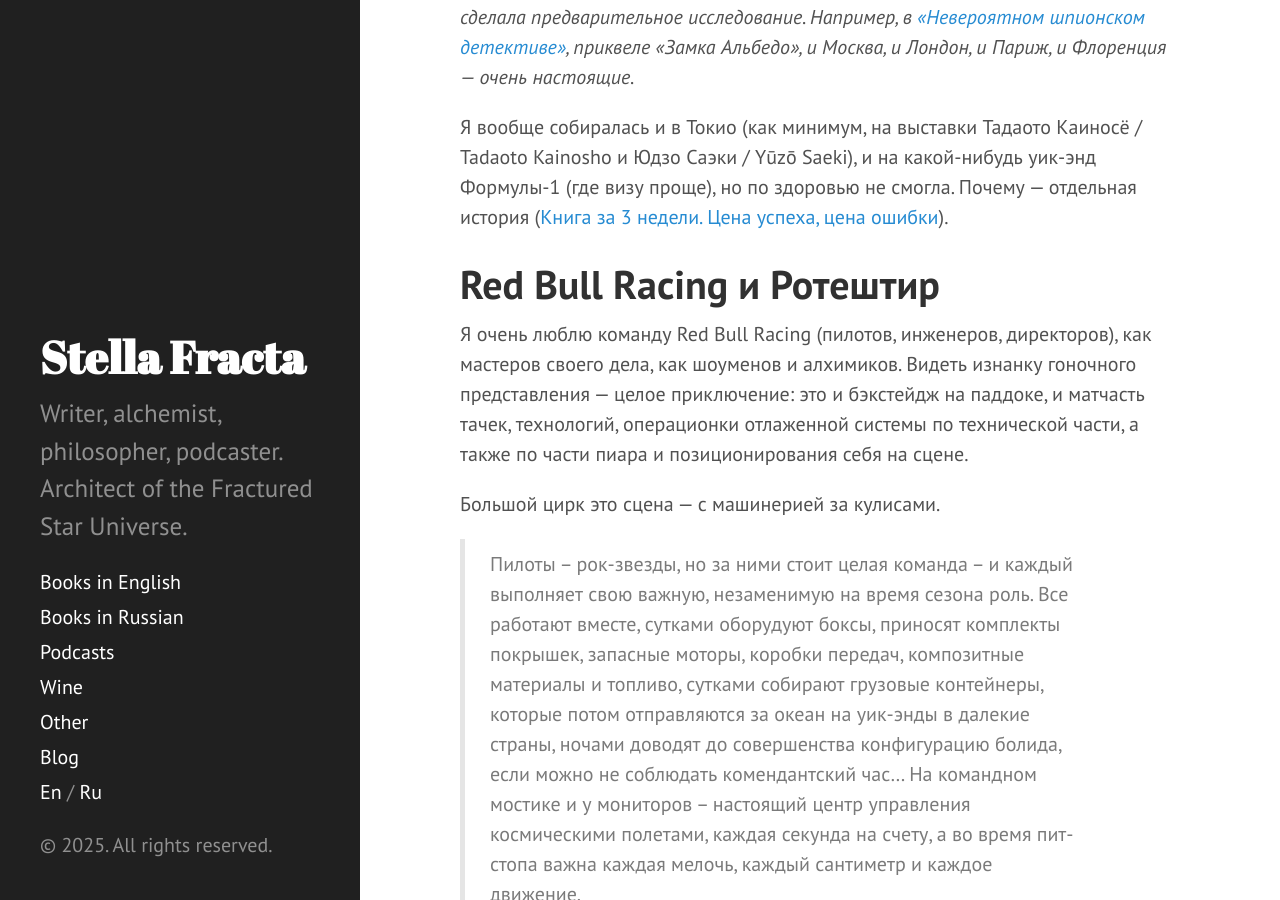
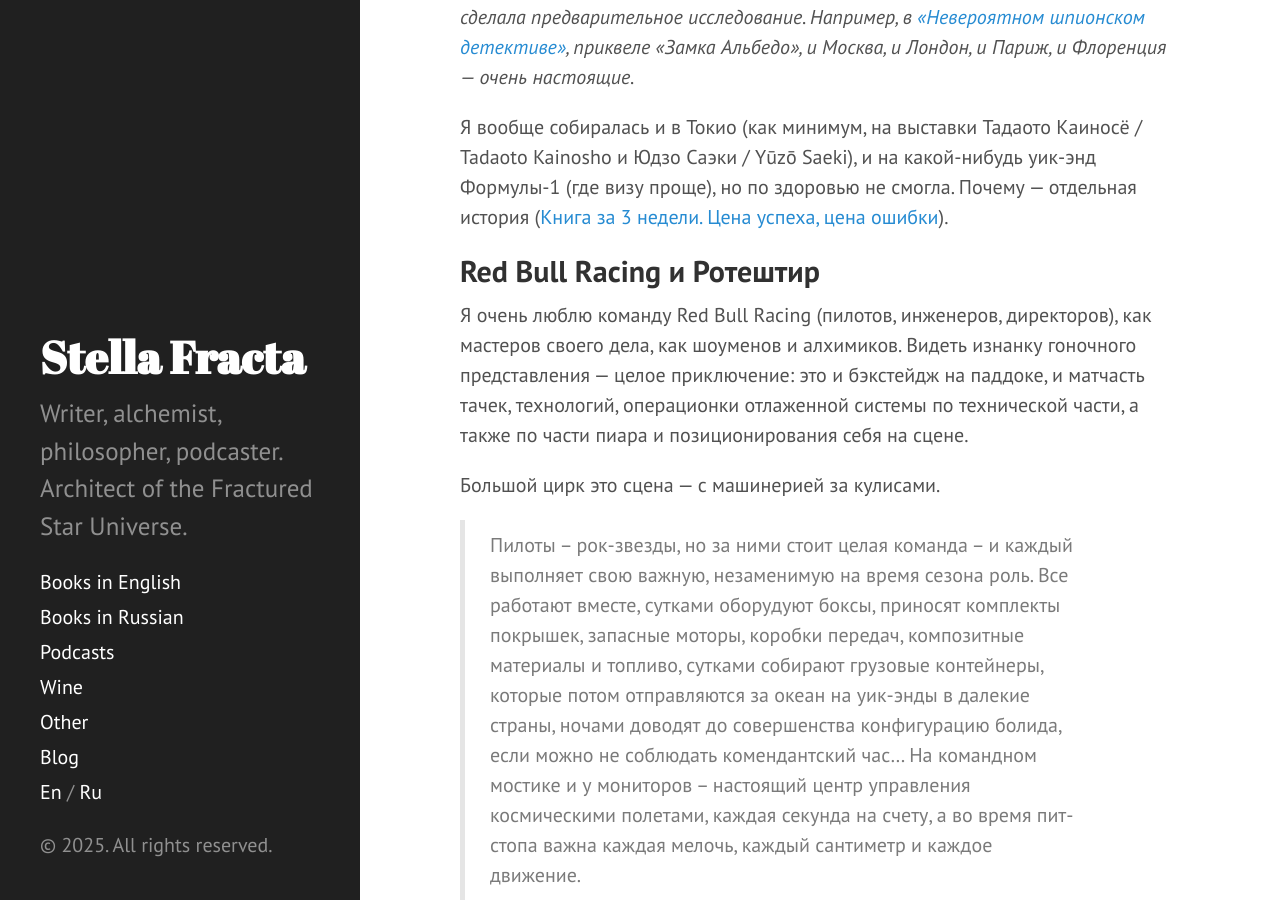
Before and after one commit to remiel-undead/stellafracta.com, a Jekyll site: the page built from _posts/2023-08-01-red-bull-racing.md, in a window 1280 px wide and 900 px high, scrolled down 1364 px. Built offline with Jekyll 4.4.1, drawn with Linux system fonts in a browser that asks for light colours.

Commit message:
Fix headings

```diff
--- a/_posts/2023-08-01-red-bull-racing.md
+++ b/_posts/2023-08-01-red-bull-racing.md
@@ -27,7 +27,7 @@
 
 Я вообще собиралась и в Токио (как минимум, на выставки Тадаото Каиносё / Tadaoto Kainosho и Юдзо Саэки / Yūzō Saeki), и на какой-нибудь уик-энд Формулы-1 (где визу проще), но по здоровью не смогла. Почему — отдельная история ([Книга за 3 недели. Цена успеха, цена ошибки](https://dzen.ru/a/ZGyaEKPfhBmArwrI)).
 
-# Red Bull Racing и Ротештир
+## Red Bull Racing и Ротештир
 
 Я очень люблю команду Red Bull Racing (пилотов, инженеров, директоров), как мастеров своего дела, как шоуменов и алхимиков. Видеть изнанку гоночного представления — целое приключение: это и бэкстейдж на паддоке, и матчасть тачек, технологий, операционки отлаженной системы по технической части, а также по части пиара и позиционирования себя на сцене.
 
@@ -93,7 +93,7 @@
 
 Серхио Перес получил имя Серхио Пелаес; Даниэль Риккардо получил имя Даниэля Риццо. Остальные участники не называются полным именем, только по first name, и узнать их может только тот, кто знает, кто есть кто в команде.
 
-# Honda и Нонода
+## Honda и Нонода
 
 Японская автомобильная корпорация **Хонда** — крупный партнер Ред Булл Рейсинг. Хонда по тем же соображениям, что и гоночная команда, была переименована — в компанию под названием Нонода.
 
@@ -131,7 +131,7 @@
 
 Будете читать и про Хонду, и про Ред Булл Рейсинг на паддоке — будет ощущение, что вы там *находитесь*.
 
-# Остальное
+## Остальное
 
 В романе «Замок Альбедо» очень много фактов по технологиям, закулисью Формулы-1, искусству как Японии, так и Европы, очень много философии и психологии — потому что это настоящая интеллектуальная проза.
 
```
Also changed, not shown: _posts/2023-11-06-syndrome-moritz-baer.md (+2 -2 lines).
